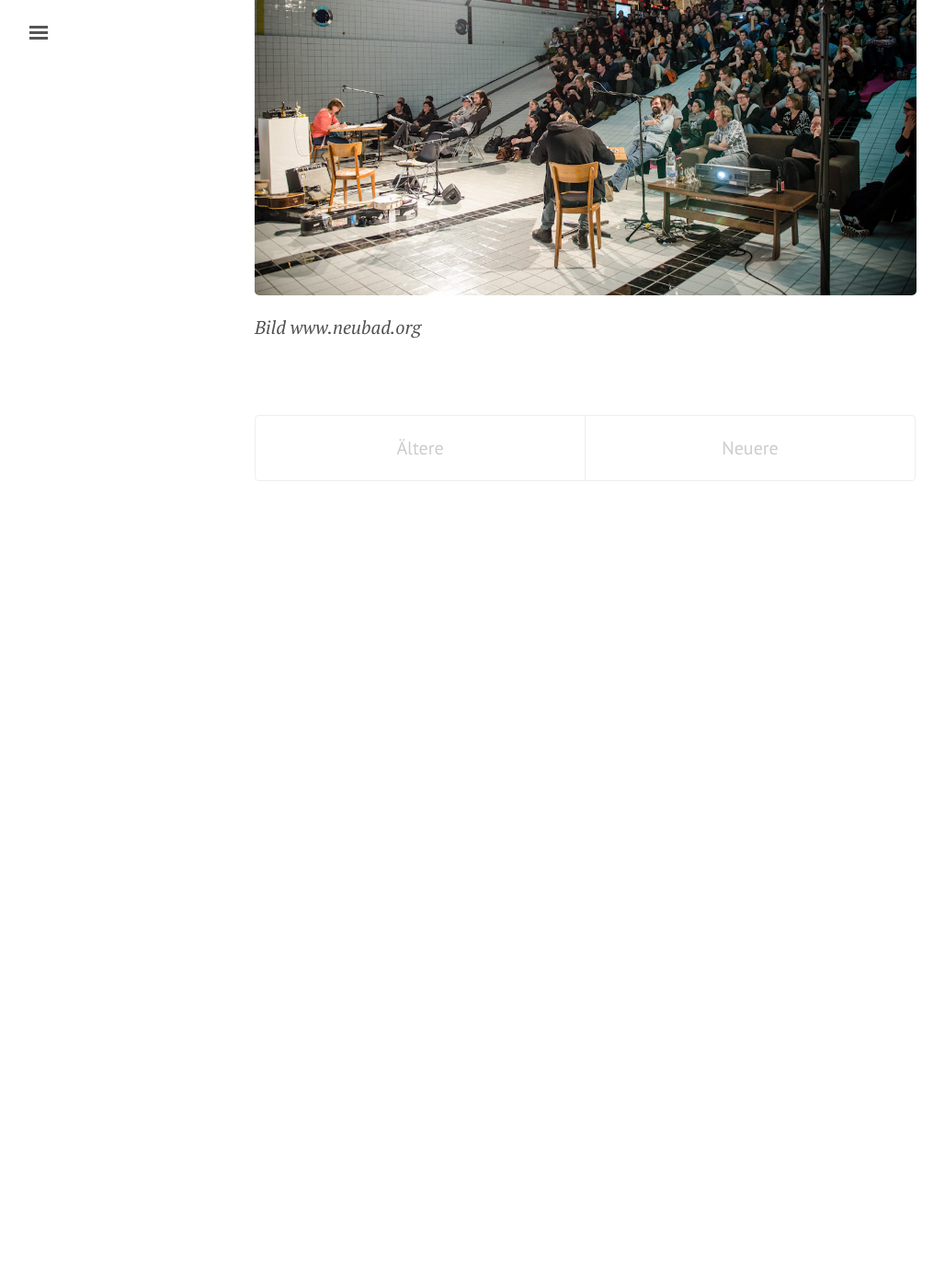
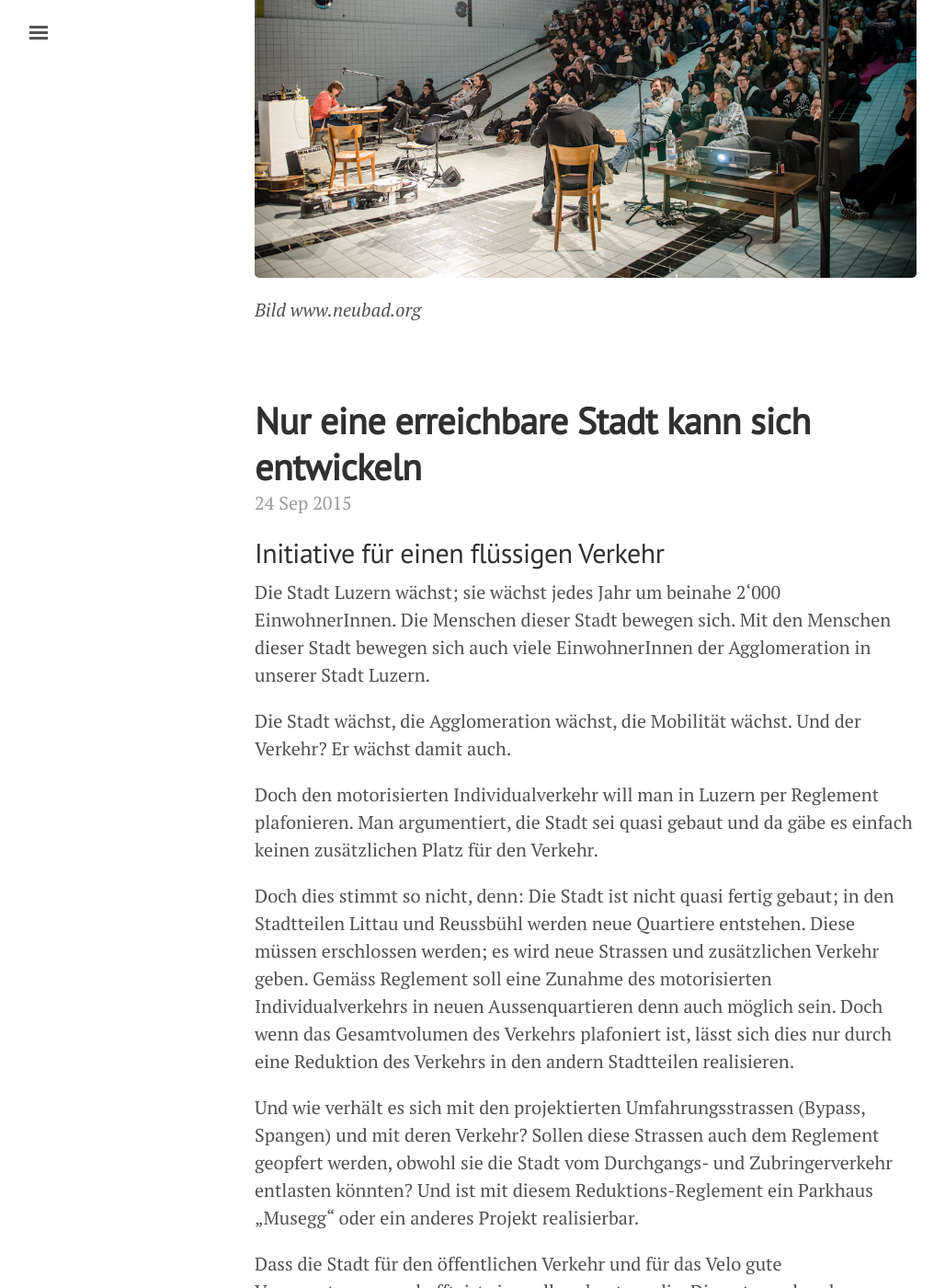
Before and after one commit to freinhard/freinhard.github.io, a Jekyll site: the page built from index.html, in a window 1280 px wide and 1400 px high, scrolled down 1172 px. Shown: the whole window at 92% size, without its empty margins (3-1031 px from the left). Built offline with Jekyll 4.4.1, drawn with Linux system fonts in a browser that asks for light colours; the list of posts is cut into pages by our own code; before the commit the page ends 1755 px from its top, so only the background shows below that; some of the changed text lies outside the part shown.

Commit message:
Post Verkehrsinitiative

```diff
--- /dev/null
+++ b/_posts/2015-09-24-verkehrsinitiative.md
@@ -0,0 +1,28 @@
+---
+layout: post
+title: Nur eine erreichbare Stadt kann sich entwickeln
+---
+
+## Initiative für einen flüssigen Verkehr
+Die Stadt Luzern wächst; sie wächst jedes Jahr um beinahe 2‘000 EinwohnerInnen. Die Menschen dieser Stadt bewegen sich. Mit den Menschen dieser Stadt bewegen sich auch viele EinwohnerInnen der Agglomeration in unserer Stadt Luzern.
+
+Die Stadt wächst, die Agglomeration wächst, die Mobilität wächst. Und der Verkehr? Er wächst damit auch.
+
+Doch den motorisierten Individualverkehr will man in Luzern per Reglement plafonieren. Man argumentiert, die Stadt sei quasi gebaut und da gäbe es einfach keinen zusätzlichen Platz für den Verkehr.
+
+Doch dies stimmt so nicht, denn: Die Stadt ist nicht quasi fertig gebaut; in den Stadtteilen Littau und Reussbühl werden neue Quartiere entstehen. Diese müssen erschlossen werden; es wird neue Strassen und zusätzlichen Verkehr geben. Gemäss Reglement soll eine Zunahme des motorisierten Individualverkehrs in neuen Aussenquartieren denn auch möglich sein. Doch wenn das Gesamtvolumen des Verkehrs plafoniert ist, lässt sich dies nur durch eine Reduktion des Verkehrs in den andern Stadtteilen realisieren.
+
+Und wie verhält es sich mit den projektierten Umfahrungsstrassen (Bypass, Spangen) und mit deren Verkehr? Sollen diese Strassen auch dem Reglement geopfert werden, obwohl sie die Stadt vom Durchgangs- und Zubringerverkehr entlasten könnten? Und ist mit diesem Reduktions-Reglement ein Parkhaus „Musegg“ oder ein anderes Projekt realisierbar.
+
+Dass die Stadt für den öffentlichen Verkehr und für das Velo gute Voraussetzungen schafft, ist sinnvoll und notwendig. Die entsprechenden Bemühungen im Sinne einer damit verbesserten Lebensqualität sind zu begrüssen. Doch eine Stadt kann nur leben und funktionieren, auch wirtschaftlich funktionieren, wenn sie gut erreichbar ist, nicht nur mit dem Velo. Die Unternehmen und das Gewerbe in der Stadt und damit auch die Stadt sind darauf angewiesen. Der Gewerbler kann nicht einfach das Velo nehmen.
+
+Die aktuelle Verkehrspolitik der Stadt Luzern trägt dem zu wenig Rechnung. Die Volksinitiative „für einen flüssigen Verkehr“ gibt in ihrer Stossrichtung notwendiges Gegensteuer. Insofern kann die Initiative mit unserer Unterstützung der FDP rechnen, auch wenn sie nicht alle Probleme löst. Aber das tut das aktuelle Reglement auch nicht.
+
+Und was für die Verkehrspolitik gilt, gilt für die Stadtpolitik generell. Im Verkehrsstau bleibt man stehen, durch den Entwicklungsstau wird die notwenige Weiterentwicklung der Stadt gebremst.
+
+Die FDP will in der Verkehrspolitik ein lösungsorientiertes Nebeneinander von MIV, ÖV und Langsamverkehr. Was wir nicht wollen, ist ein starres Korsett in der Verkehrspolitik! Wir wollen eine Stadt, die sich weiterentwickeln kann! Die Stadt kann sich eine einseitige Verkehrspolitik mit einer starren Planierung nicht leisten!
+
+[**Bericht und Antrag Initiative "Für einen flüssigen Verkehr"**»](http://www.stadtluzern.ch/de/politik/ggr/polgeschaefte/?action=showinfo&info_id=b683)
+
+![Neubad]({{ site.url }}/public/assets/luzern-luftbild.jpg)
+*Das Luzerner Zentrum aus der Luft*
```
Also changed, not shown: _posts/2015-09-29-neubad.md (+1 -1 lines), public/assets/luzern-luftbild.jpg (added).
